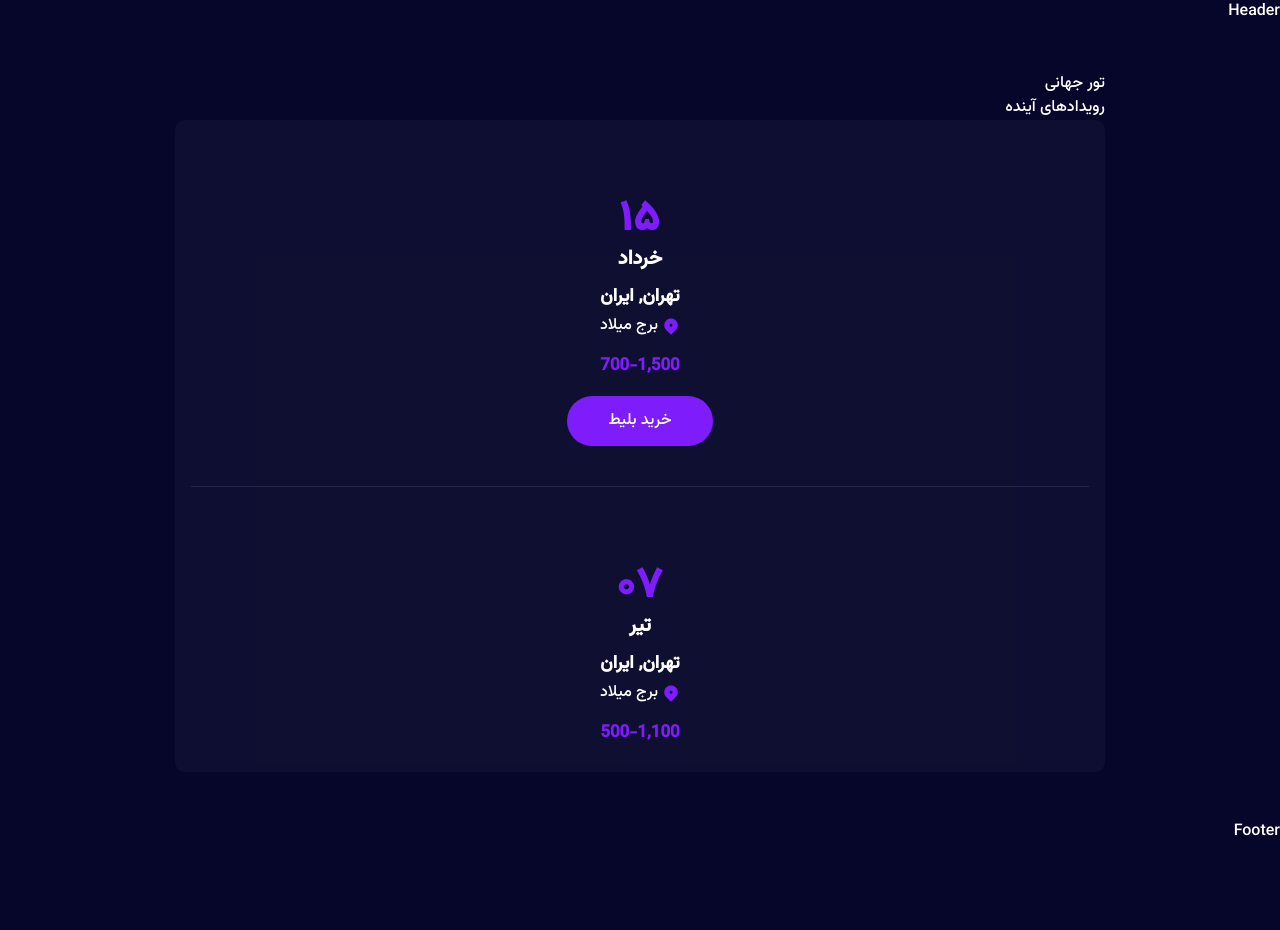
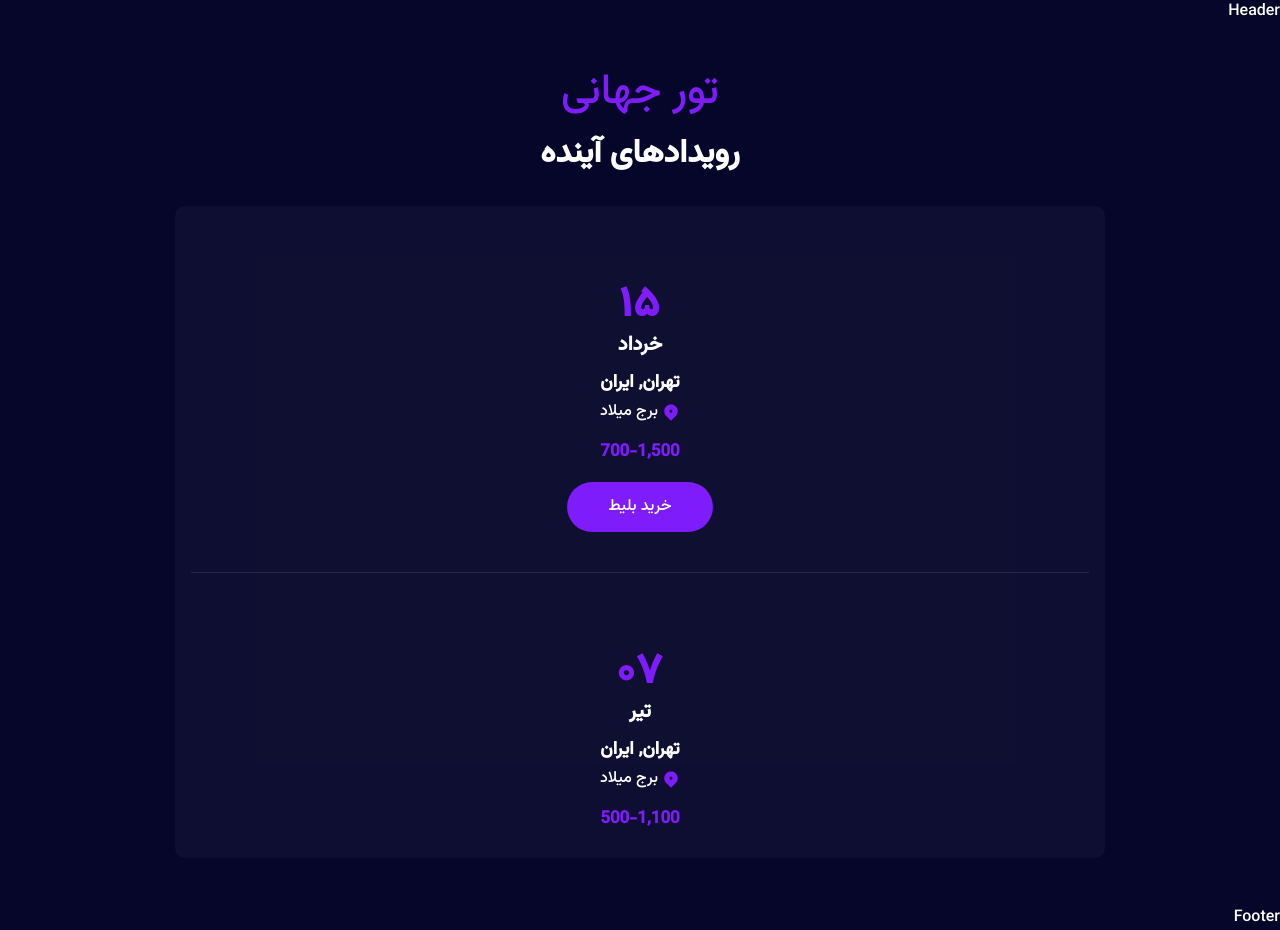
Before and after one commit to Hossein1371za/music-artist-nextjs-tailwind, a Next.js app: page / in a window 1280 px wide. Before the commit the page ends 844 px from the top, so only its background shows below. Built offline with nearby package versions, Linux system fonts and the light colour scheme; data requests are answered from the project's data file.

Commit message:
header events animation

```diff
--- a/src/components/SectionHeader.jsx
+++ b/src/components/SectionHeader.jsx
@@ -1,9 +1,24 @@
+"use client"
+import {motion} from "framer-motion"
+import {fadeIn} from "../../varient"
+
+
 
 const SectionHeader = ({pretitle,title}) => {
   return (
     <header>
-        <h3>{pretitle}</h3>
-        <h2>{title}</h2>
+        <motion.h3
+        variants = {fadeIn("up",0.2)}
+        initial="hidden"
+        whileInView={"show"}
+        viewport={{once:false,amount:0.3}}
+        className="pretitle text-center mb-5">{pretitle}</motion.h3>
+        <motion.h2
+        variants = {fadeIn("up",0.4)}
+        initial="hidden"
+        whileInView={"show"}
+        viewport={{once:false,amount:0.3}}
+        className="h2 text-center mb-8">{title}</motion.h2>
     </header>
   )
 }
```
